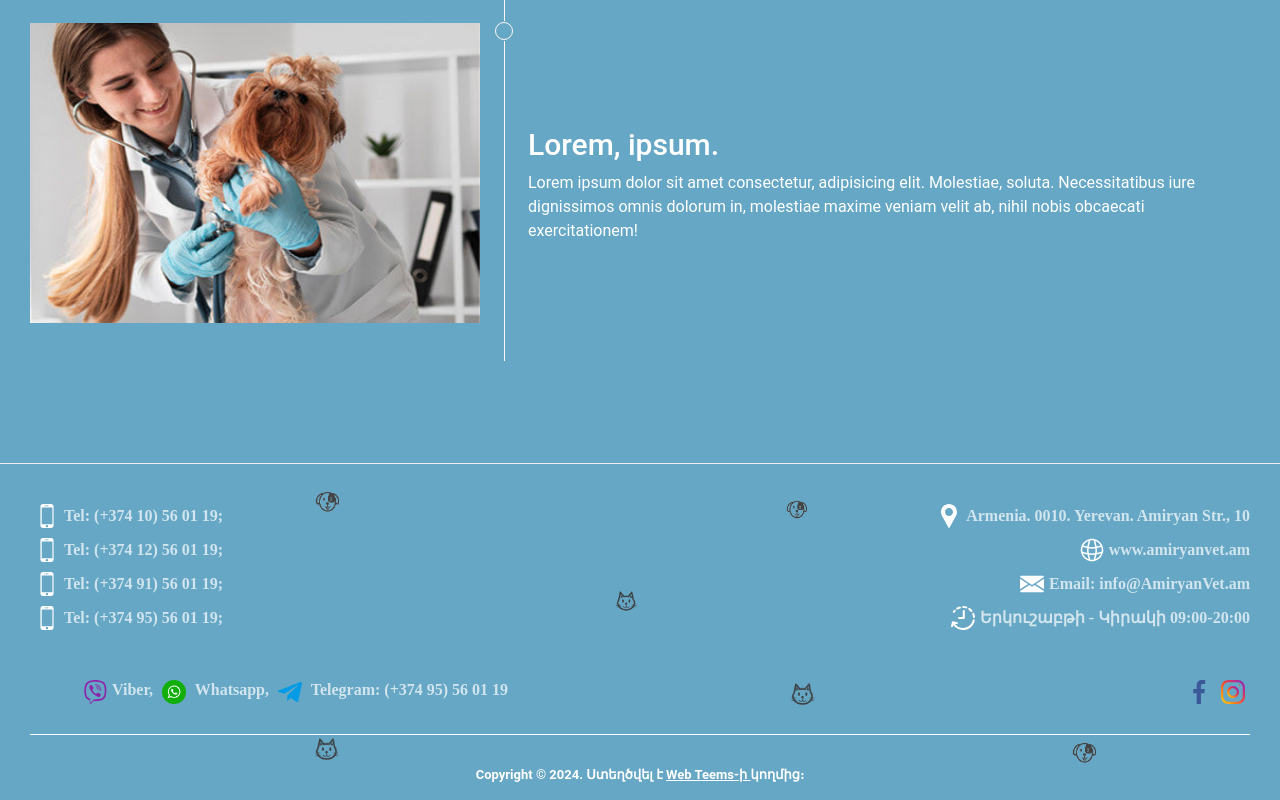
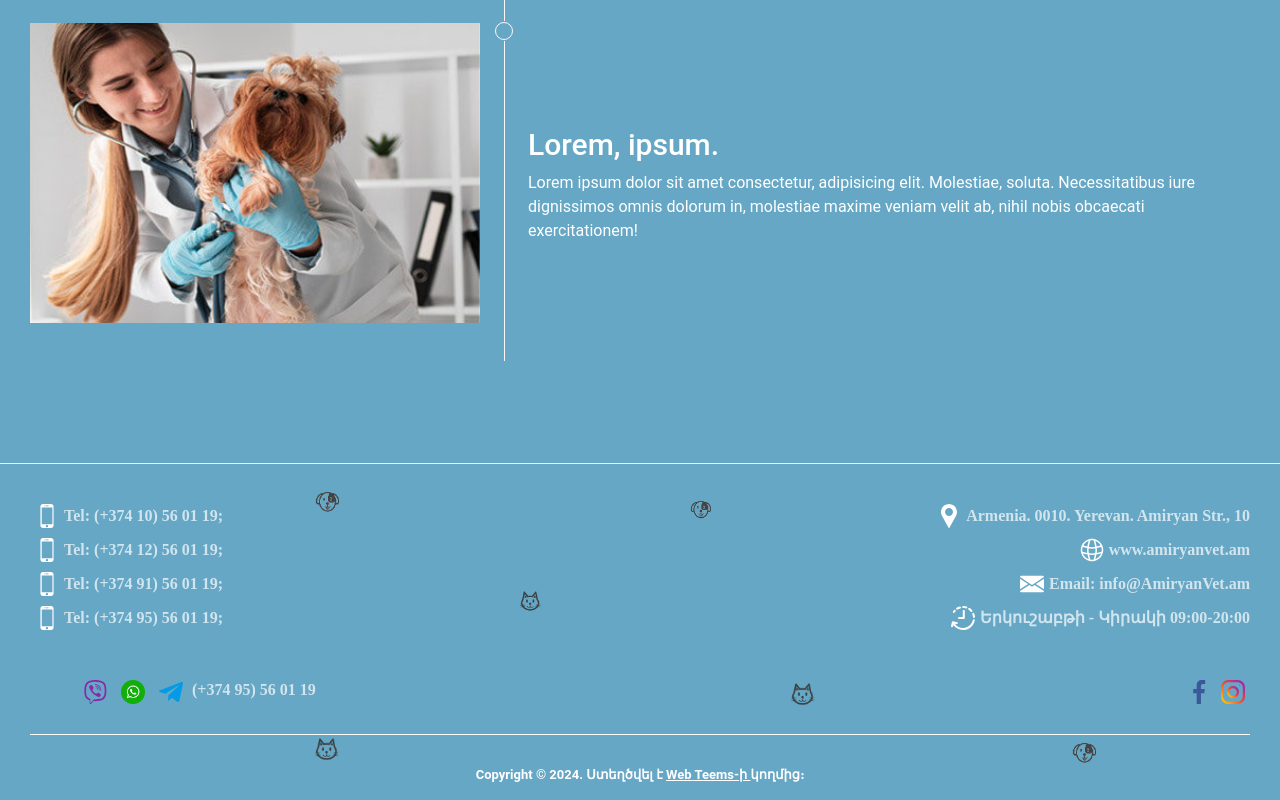
Before and after one commit to Inga007/amiryanvet, a plain HTML site: page about.html in a window 1280 px wide. Shown: the part 1438-2238 px from the top of the page. Drawn offline with nearby package versions, Linux system fonts and the light colour scheme.

Commit message:
Add files via upload
footer text change

```diff
--- a/about.html
+++ b/about.html
@@ -225,9 +225,9 @@
                     <div class="svg_block mt-5 mx-5 face">
                         <div class="footer_content">
 
-                            <a href="tel:374-955-60119"> <img src="image/viber.svg" alt="img">Viber,
-                                <img src="image/what.png" alt="img"> Whatsapp,
-                                <img src="image/telegram.svg" alt="img"> Telegram: (+374 95) 56 01 19</a>
+                            <a href="tel:374-955-60119"> <img src="image/viber.svg" alt="img">
+                                <img src="image/what.png" alt="img">
+                                <img src="image/telegram.svg" alt="img">  (+374 95) 56 01 19</a>
                         </div>
                     </div>
 
```
